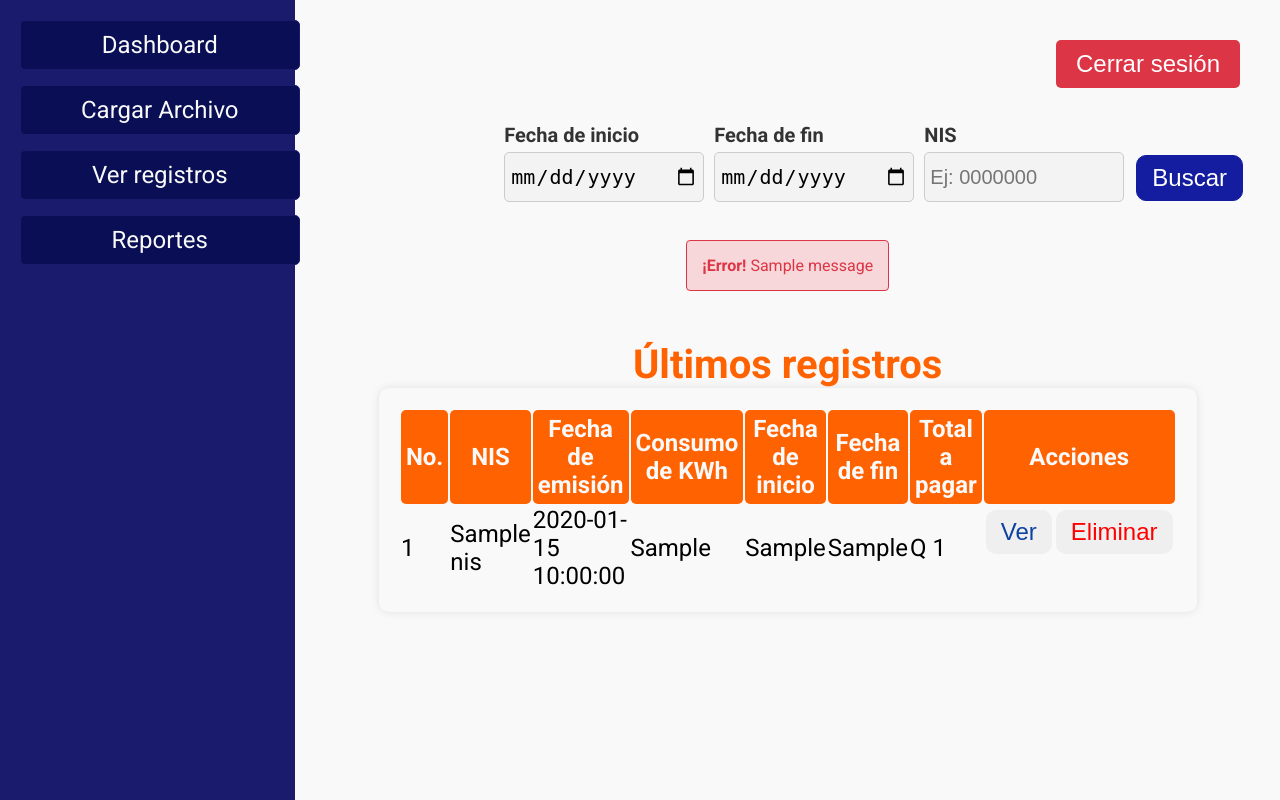
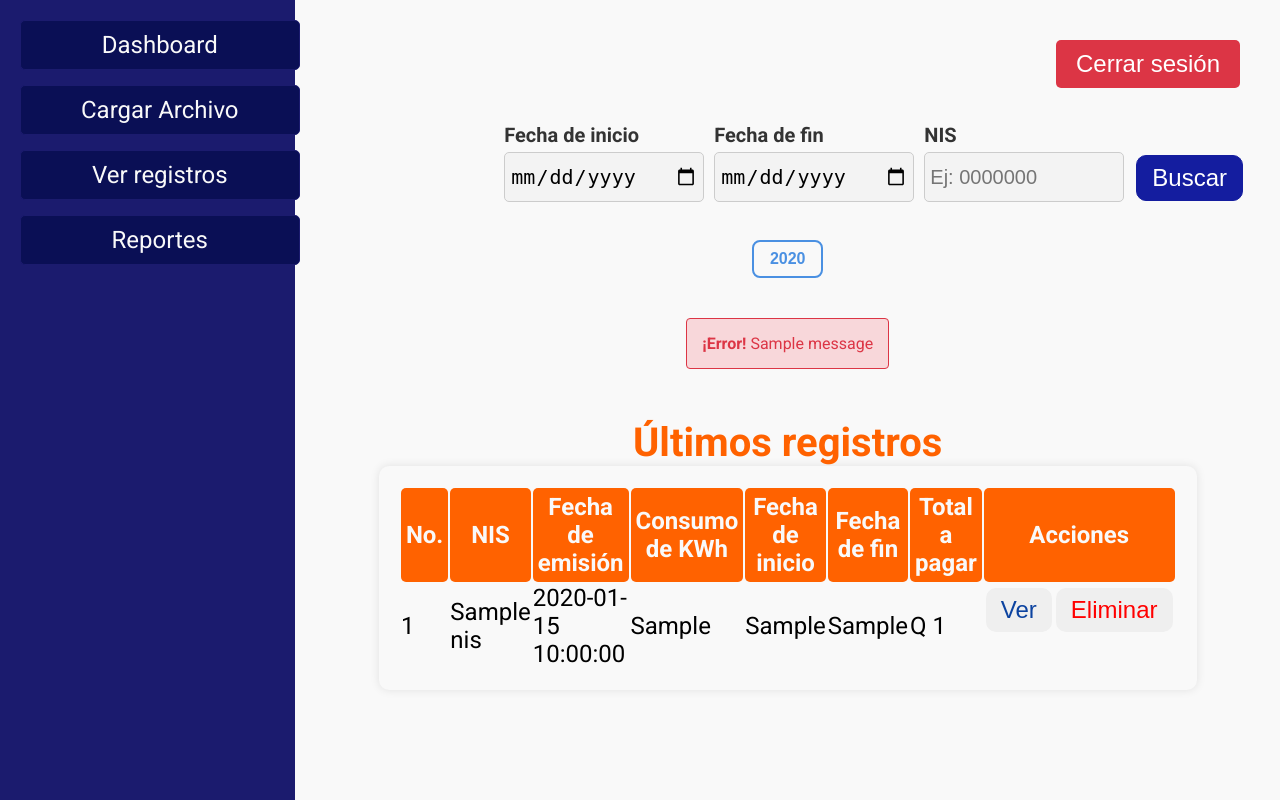
Before and after one commit to josue-albLo/OCR_Flask, a Flask app: template templates/search.html in a window 1280 px wide. Run offline with Flask 3, Linux system fonts and the light colour scheme; the template is opened without the code that fills it: most values are stand-ins (such as "Sample title", 1, 10 or a date in 2020); one stand-in notice (Sample message) is shown; parts of the project's set-up code (start-up, migrations or seed data) failed here and were passed over.

Commit message:
Filtros para busquedas en reportes y dashboard

```diff
--- a/app.py
+++ b/app.py
@@ -21,7 +21,6 @@ from functools import wraps
 import pandas as pd
 from flask_cors import CORS
 import time
-from threading import Timer
 
 app = Flask(__name__)
 CORS(app)
@@ -77,11 +76,18 @@ def logout():
 @app.route("/index")
 @login_required
 def index():
-    all_users = connection.getAllUsers()
-    all_years = connection.get_all_years()
-    if not all_years:
-        print("No years found")
-    print('All years: ', all_years)
+    current_year = time.localtime().tm_year
+    year = request.args.get("year")
+    year = year.strip() if year else current_year
+
+    if year:
+        all_users = connection.getAllUsers(year=year)
+    else:
+        all_users = connection.getAllUsers()
+    all_years = set(connection.get_all_years())
+    all_years = sorted(all_years)
+    all_years = current_year in all_years if all_years.remove(current_year) else all_years
+
     if not all_users:
         flash("No users found", "error")
         return render_template("index.html", context={"users": []})
@@ -89,7 +95,7 @@ def index():
     # Convert to json
     all_users = [dict(user) for user in all_users]
 
-    return render_template("index.html", context={"users": all_users})
+    return render_template("index.html", context={"users": all_users, "years": all_years})
 
 
 path_name_to_extract = None
@@ -113,7 +119,6 @@ def upload_file():
             session["array_data"] = data_from_files
             return redirect(url_for("load_file"))
         else:
-            print("Uploaded file: ", uploaded_file.filename)
 
             if uploaded_file.filename != None:
                 name_file, extension = os.path.splitext(uploaded_file.filename)
@@ -229,7 +234,6 @@ def delete_user(id, start_period, end_period):
 )
 @login_required
 def user_info(id, start_period, end_period):
-    print(f"ID: {id}, Start: {start_period}, End: {end_period}")
     start_period = start_period.replace("-", "/")
     end_period = end_period.replace("-", "/")
     cleanup_file("temp_image.png")
@@ -309,16 +313,25 @@ def search_user():
 @app.route("/search", methods=["GET"])
 @login_required
 def search():
-    users = connection.getAllUsers()
+
+    year = request.args.get("year")
+    current_year = time.localtime().tm_year
+    year = year.strip() if year else current_year
+    all_years = set(connection.get_all_years())
+    all_years = sorted(all_years)
+    all_years = current_year in all_years if all_years.remove(current_year) else all_years
+
+    users = connection.getAllUsers(year=year)
+    if not users:
+        flash("No users found", "error")
+        return render_template("search.html", context={"users": []})
 
     for user in users:
         user["total_pay"] = f"{float(user['total_pay']):,.2f}"
         user["consumption_kwh"] = f"{float(user['consumption_kwh']):,.2f}"
 
-    if not users:
-        flash("No users found", "error")
-        return render_template("search.html", context={"users": []})
-    return render_template("search.html", context={"users": users})
+
+    return render_template("search.html", context={"users": users, "years": all_years})
 
 
 @app.route("/reports", methods=["GET"])
@@ -369,7 +382,6 @@ def load_file():
     data = session.get("data", None)
     array_data = session.get("array_data", None)
     if array_data:
-        print("Data from session: ", array_data)
         new_data = copy.copy(array_data)
         session.pop("array_data", None)
         return render_template(
@@ -377,7 +389,7 @@ def load_file():
         )
 
     if data:
-        print("Data from session: ", data)
+
         new_data = copy.copy(data)
         session.pop("data", None)
         return render_template(
@@ -390,7 +402,6 @@ def load_file():
 @app.route("/load/one/file", methods=["POST"])
 def load_one_file():
     data = request.json
-    print("Data from request: ", data)
     if not data:
         return jsonify("no_data_privide"), 400
 
@@ -542,7 +553,6 @@ def cleanup_file(filename):
     file_path = os.path.join("uploads", filename)
     if os.path.exists(file_path):
         os.remove(file_path)
-        print(f"Deleted file: {file_path}")
 
 if __name__ == "__main__":
     app.run(host="0.0.0.0", port=5000, debug=True, use_reloader=True)
--- a/static/styles.css
+++ b/static/styles.css
@@ -636,3 +636,28 @@ canvas {
   gap: 20px;
   margin-top: 20px;
 }
+
+/* Estilo básico para el link */
+.filter{
+  margin: 20px 0 20px;
+  display: flex;
+  flex-wrap: wrap;
+  gap: 10px;
+}
+.styled-link {
+  text-decoration: none; /* Elimina el subrayado */
+  color: #4A90E2; /* Color azul claro para el texto */
+  font-weight: bold; /* Hace el texto más grueso */
+  padding: 8px 16px; /* Añade padding para hacerlo más grande */
+  border: 2px solid #4A90E2; /* Borde del mismo color */
+  border-radius: 8px; /* Bordes redondeados */
+  transition: all 0.3s ease; /* Transición suave para los cambios de estilo */
+  font-family: Arial, sans-serif; /* Fuente más moderna y limpia */
+}
+
+/* Estilo para el hover */
+.styled-link:hover {
+  background-color: #4A90E2; /* Fondo azul cuando se pasa el mouse por encima */
+  color: white; /* Texto blanco para contrastar con el fondo */
+  text-decoration: none; /* Asegura que no haya subrayado */
+}
--- a/templates/search.html
+++ b/templates/search.html
@@ -37,11 +37,20 @@
           required
         />
       </div>
-      <div class="search-btn"><button class="btn button-search" type="submit">Buscar</button></div>
+      <div class="search-btn">
+        <button class="btn button-search" type="submit">Buscar</button>
+      </div>
     </form>
   </section>
-  {% with errors = get_flashed_messages(category_filter=["error"]) %} {% if
-  errors %}
+
+  {% if context.years %}
+  <div class="filter">
+    {% for year in context.years %}
+    <a class="styled-link" href="/search?year={{year}}">{{year}}</a>
+    {% endfor %}
+  </div>
+  {% endif %} {% with errors = get_flashed_messages(category_filter=["error"])
+  %} {% if errors %}
   <div class="alert alert-danger">
     {% for msg in errors %}
     <strong>¡Error!</strong> {{ msg }} {% endfor -%}
```
Also changed, not shown: templates/index.html (+16 -12 lines).
